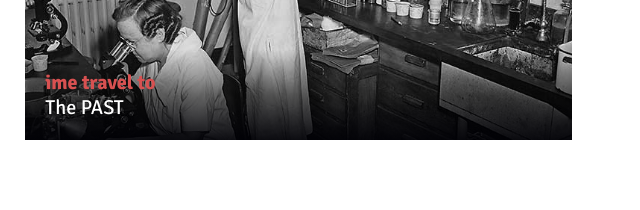
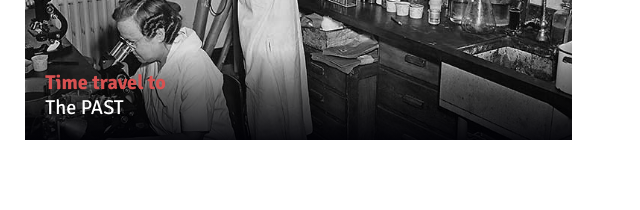
Before and after one commit to HephWisdom/sts-project, a website: page public/otherNav.html in a window 1280 px wide. Shown: the part 740-950 px from the top of the page, 101-741 px from the left. Drawn offline with Linux system fonts and the light colour scheme.

```diff
--- a/public/otherNav.html
+++ b/public/otherNav.html
@@ -162,7 +162,7 @@
         <a
           href="readerHistory.html"
         >
-          <div class="text-red">ime travel to</div>
+          <div class="text-red">Time travel to</div>
           <div>
            The PAST
           </div>
```
